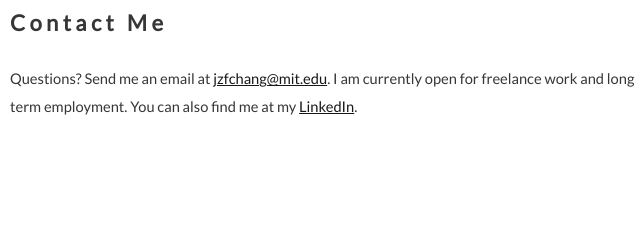
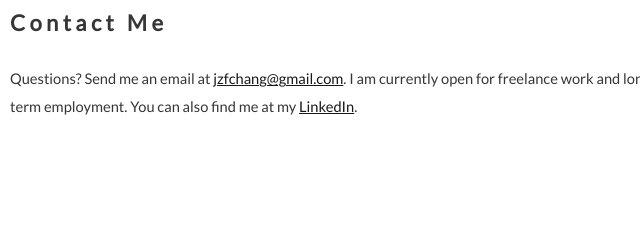
Before and after one commit to jzfchang/jzfchang.github.io, a plain HTML site: page contact.html in a window 1280 px wide. Shown: the part 166-406 px from the top of the page, 640-1280 px from the left. Drawn offline with Linux system fonts and the light colour scheme.

Commit message:
Email
Changed email

```diff
--- a/contact.html
+++ b/contact.html
@@ -42,7 +42,7 @@
 				<h2>Contact Me</h2>
 
             </div>
-            <p>Questions? Send me an email at <a href="mailto:jzfchang@mit.edu">jzfchang@mit.edu</a>. I am currently open for freelance work and long term employment. You can also find me at my <a href="https://www.linkedin.com/in/joie-chang-2955699a">LinkedIn</a>.</p>
+            <p>Questions? Send me an email at <a href="mailto:jzfchang@gmail.com">jzfchang@gmail.com</a>. I am currently open for freelance work and long term employment. You can also find me at my <a href="https://www.linkedin.com/in/joie-chang-2955699a">LinkedIn</a>.</p>
             <!--<h3>Social Media</h3>
                 <ul class="style2">
                     <li>tumblr:  <a href="https://www.argetwithart.tumblr.com">Art Blog</a></li>
```
